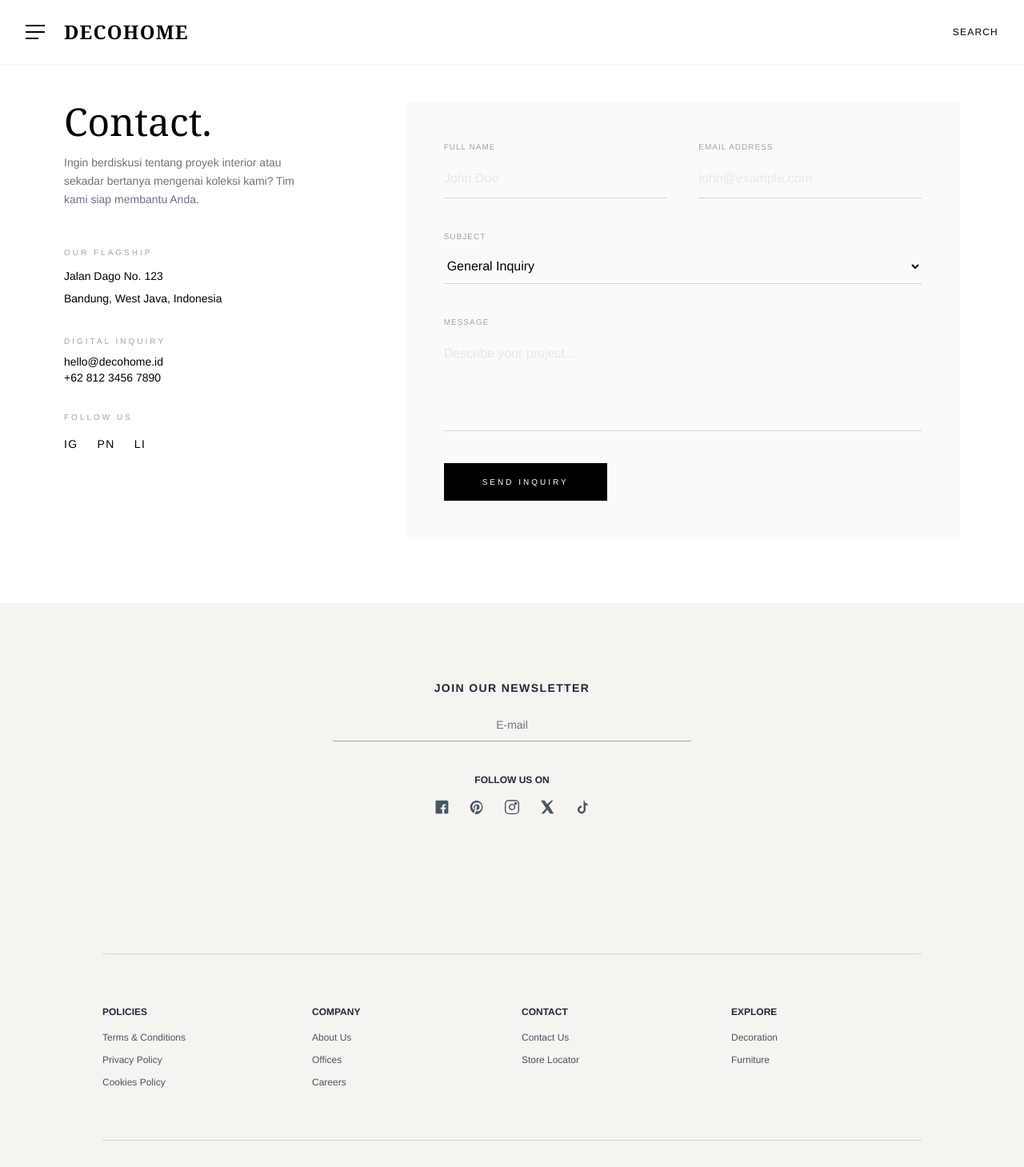
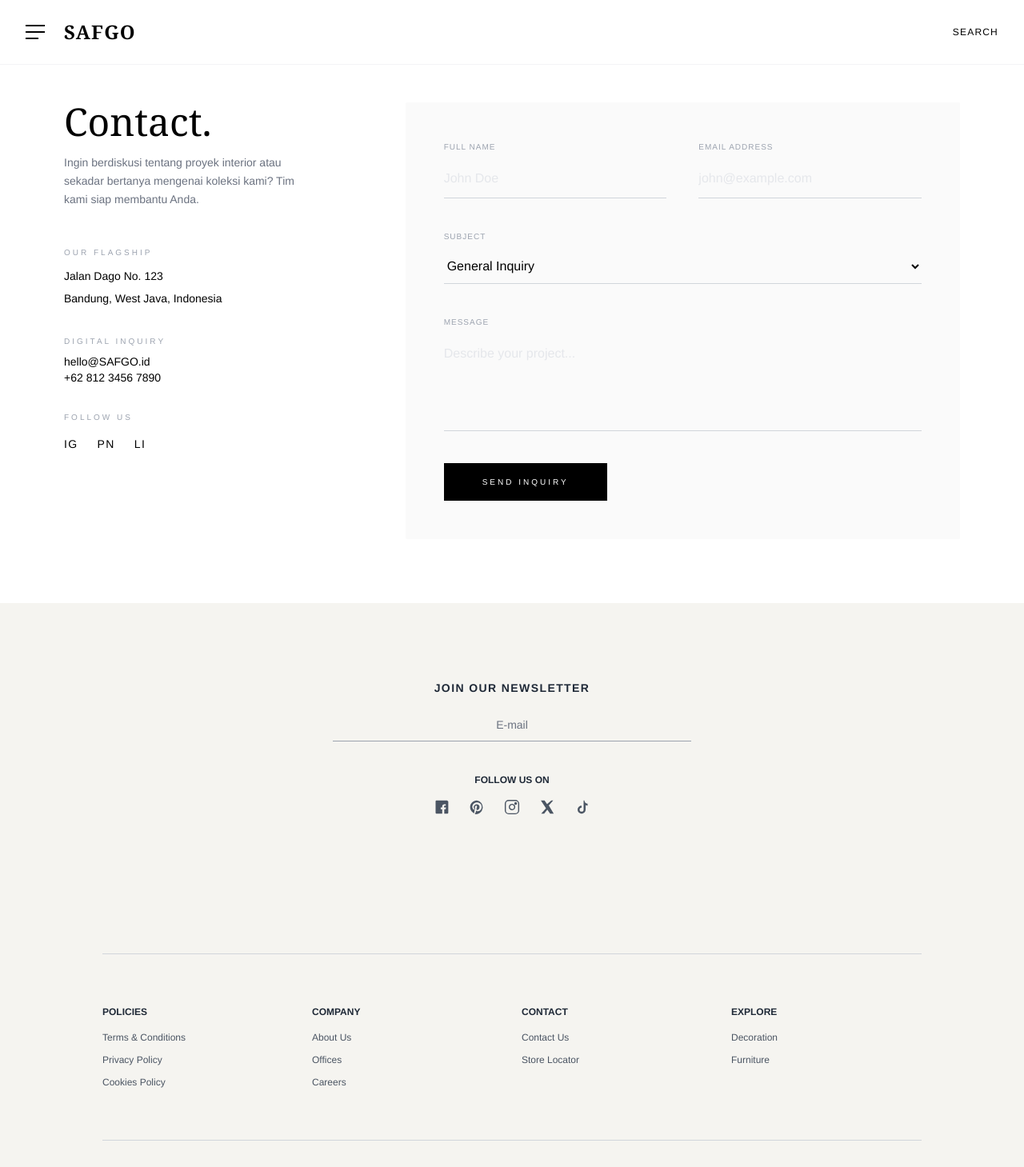
Before and after one commit to arnoriel/project-prototype, a React (Vite) app: page /contact in a window 1280 px wide. Shown: the top 1459 px of the page at 80% size. Built offline with nearby package versions, Linux system fonts and the light colour scheme.

Commit message:
add images

```diff
--- a/src/components/Footer.tsx
+++ b/src/components/Footer.tsx
@@ -90,7 +90,7 @@ const Footer: React.FC = () => {
 
       {/* 3. Bottom */}
       <div className="w-full max-w-5xl flex flex-col md:flex-row justify-between items-center md:items-end text-[10px] md:text-xs text-gray-400 uppercase tracking-wider pt-6 md:pt-8 pb-4 gap-2">
-        <span>© 2025 DECOHOME</span>
+        <span>© 2025 SAFGO</span>
         <span>INDONESIA / ENGLISH</span>
       </div>
 
--- a/src/components/Navbar.tsx
+++ b/src/components/Navbar.tsx
@@ -49,7 +49,7 @@ const Navbar: React.FC<NavbarProps> = ({ onSidebarToggle, isScrolledToFooter = f
       >
         <div className="flex justify-between items-center mb-12 mt-1">
             <div className="font-serif text-2xl md:text-3xl font-bold tracking-widest text-black">
-              DECOHOME
+              SAFGO
             </div>
             <button onClick={closeSidebar} className="md:hidden text-black p-2">
                 <svg xmlns="http://www.w3.org/2000/svg" fill="none" viewBox="0 0 24 24" strokeWidth={1.5} stroke="currentColor" className="w-6 h-6">
@@ -90,7 +90,7 @@ const Navbar: React.FC<NavbarProps> = ({ onSidebarToggle, isScrolledToFooter = f
           )}
           {!isSidebarOpen && (
             <Link to="/" className={`text-xl md:text-2xl font-serif font-bold tracking-wider transition-colors duration-500 ${textColorClass}`}>
-                DECOHOME
+                SAFGO
             </Link>
           )}
         </div>
--- a/src/pages/Contact.tsx
+++ b/src/pages/Contact.tsx
@@ -22,7 +22,7 @@ const Contact = () => {
                     </div>
                     <div className="group cursor-pointer">
                         <div className="text-[10px] uppercase tracking-[0.3em] text-gray-400 mb-2 group-hover:text-black transition-colors">Digital Inquiry</div>
-                        <p className="text-sm font-medium">hello@decohome.id</p>
+                        <p className="text-sm font-medium">hello@SAFGO.id</p>
                         <p className="text-sm font-medium">+62 812 3456 7890</p>
                     </div>
                     <div>
--- a/src/pages/Home.tsx
+++ b/src/pages/Home.tsx
@@ -17,6 +17,7 @@ const SECTIONS = [
   { id: 'modern', title: 'MODERN LIVING' },
   { id: 'kitchen', title: 'KITCHEN & DINING' },
   { id: 'decor', title: 'DECORATION' },
+  { id: 'stick', title: 'STICKS' },
   { id: 'footer', title: 'CUSTOMER CARE' },
 ];
 
@@ -77,6 +78,7 @@ const Home: React.FC<HomeProps> = ({ setScrolledToFooter }) => {
         <ProductSection title={SECTIONS[2].title} subtitle="Timeless furniture pieces" imageLeft="/assets/img/3.jpeg" imageRight="/assets/img/4.jpeg" />
         <ProductSection title={SECTIONS[3].title} subtitle="Handcrafted tableware" imageLeft="/assets/img/5.jpeg" imageRight="/assets/img/6.jpeg" />
         <ProductSection title={SECTIONS[4].title} subtitle="Unique artifacts and scents" imageLeft="/assets/img/1.jpeg" imageRight="/assets/img/3.jpeg" />
+        <ProductSection title={SECTIONS[5].title} subtitle="Reed Diffuser Sticks" imageLeft="/assets/img/7.jpeg" imageRight="/assets/img/8.jpeg" />
         <Footer />
       </div>
 
```
Also changed, not shown: public/assets/img/7.jpeg (added), public/assets/img/8.jpeg (added).
